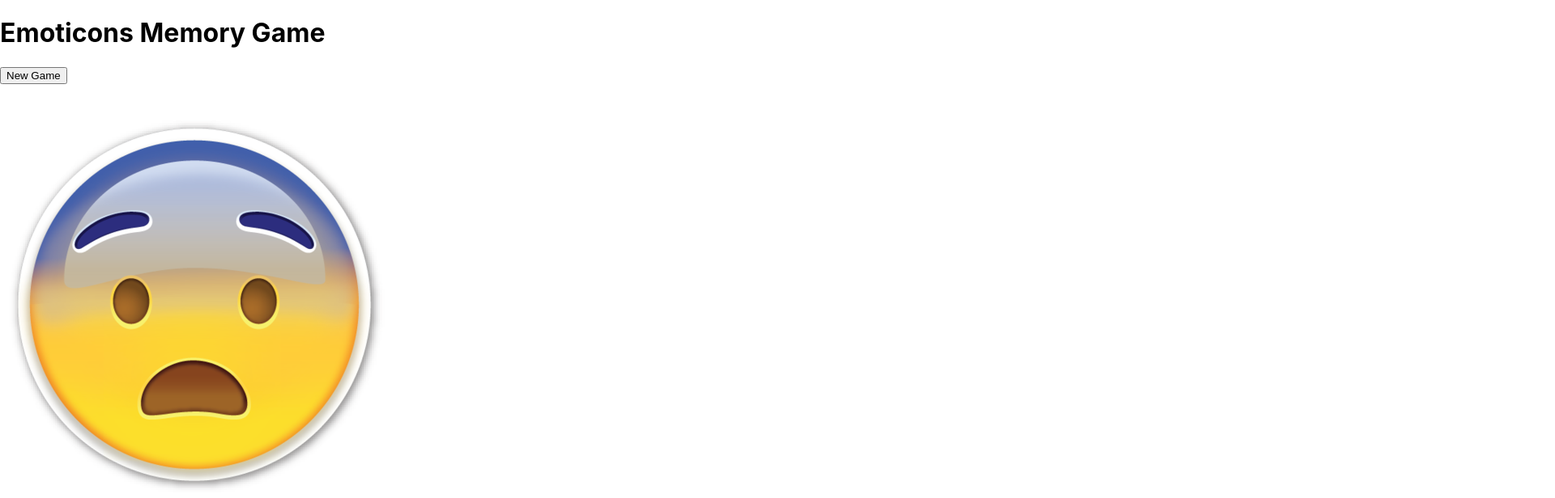
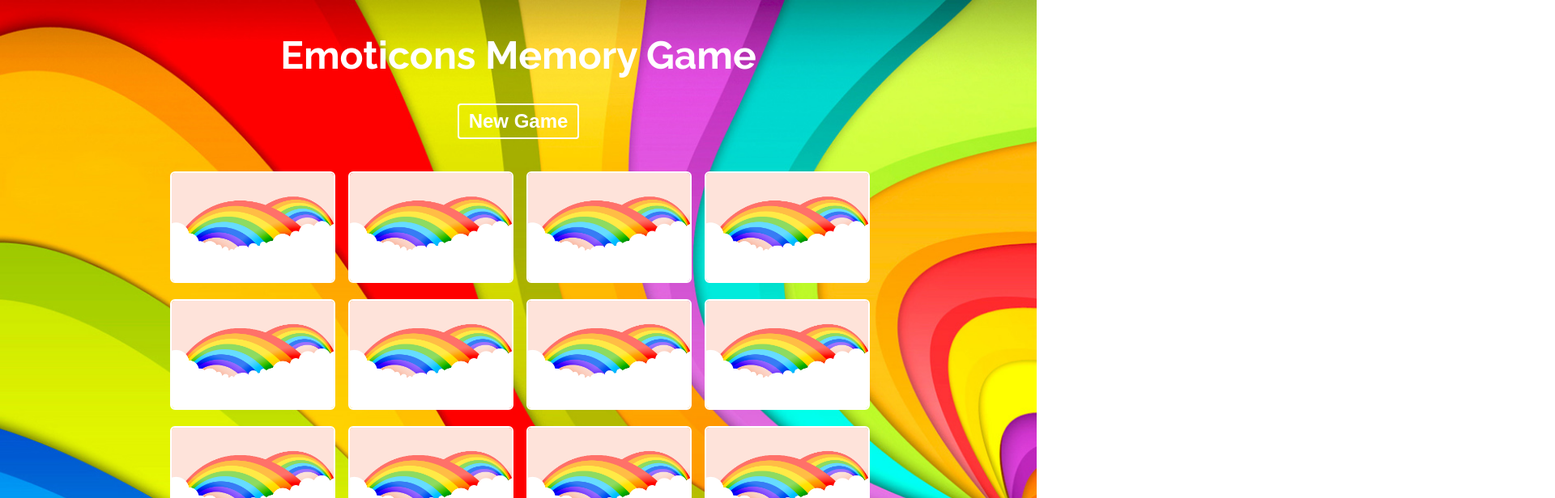
Before and after one commit to Taner940706/emoticons-memory-game, a React (Create React App) app in the folder memory-game/: page / in a window 1280 px wide. Shown: the top 616 px of the page at 81% size, 1920 px wide, since content can reach past the window. Built offline with nearby package versions, Linux system fonts and the light colour scheme.

Commit message:
add .css

```diff
--- a/memory-game/src/App.css
+++ b/memory-game/src/App.css
@@ -1,6 +1,25 @@
-.card-grid{
+.App {
+    max-width: 860px;
+    margin: 40px auto;
+  }
+  button {
+    background: none;
+    border: 2px solid #fff;
+    padding: 6px 12px;
+    border-radius: 4px;
+    color: #fff;
+    font-weight: bold;
+    cursor: pointer;
+    font-size: 1em;
+  }
+  button:hover {
+    background: #c23866;
+    color: #fff;
+  }
+
+  .card-grid {
     margin-top: 40px;
     display: grid;
     grid-template-columns: 1fr 1fr 1fr 1fr;
     grid-gap: 20px;
-}
+  }
--- a/memory-game/src/App.js
+++ b/memory-game/src/App.js
@@ -8,8 +8,8 @@ const cardImages = [
   {"src": "/images/love-hearts-eyes.png", matched: false},
   {"src": "/images/sad-crying.png", matched: false},
   {"src": "/images/smiley.png", matched: false},
-  {"src": "/images/smilling-face-with-sunglasses.png", matched: false},
-  {"src": "/images/amused-face.png", matched: false},
+  {"src": "/images/smiling-face-with-sunglasses.png", matched: false},
+  {"src": "/images/unamused-face.png", matched: false},
   {"src": "/images/wink.png", matched: false},
 ]
 
--- /dev/null
+++ b/memory-game/src/components/Card.css
@@ -0,0 +1,30 @@
+.card {
+    position: relative;
+}
+.card img{
+    width: 100%;
+    display: block;
+    border: 2px solid #fff;
+    border-radius: 6px;
+}
+
+.card .front {
+    transform: rotateX(90deg);
+    transition: all ease-in 0.2s;
+    position: absolute;
+}
+
+.flipped .front {
+    transform: rotateX(0deg);
+    transition-delay: 0.2s;
+}
+
+.card .back {
+    transition: all ease-in 0.2s;
+    transition-delay: 0.2s;
+}
+
+.flipped .back {
+    transform: rotateX(90deg);
+    transition-delay: 0s;
+}
--- a/memory-game/src/components/Card.js
+++ b/memory-game/src/components/Card.js
@@ -1,4 +1,5 @@
 import React from 'react'
+import './Card.css'
 
 export default function Card({card, handleChoice, flipped, disabled}) {
   const handleClick = () => {
--- a/memory-game/src/index.css
+++ b/memory-game/src/index.css
@@ -1,13 +1,13 @@
+@import url('https://fonts.googleapis.com/css2?family=Raleway:wght@100;200;300;400;500;600;700;800&display=swap');
+
+/* base styles */
 body {
+  font-family: Raleway, sans-serif;
   margin: 0;
-  font-family: -apple-system, BlinkMacSystemFont, 'Segoe UI', 'Roboto', 'Oxygen',
-    'Ubuntu', 'Cantarell', 'Fira Sans', 'Droid Sans', 'Helvetica Neue',
-    sans-serif;
-  -webkit-font-smoothing: antialiased;
-  -moz-osx-font-smoothing: grayscale;
+  font-size: 1.5em;
+  text-align: center;
+  background-image: url('colorful.jpg');
+  background-repeat: no-repeat;
+  background-size: cover;
+  color: #fff;
 }
-
-code {
-  font-family: source-code-pro, Menlo, Monaco, Consolas, 'Courier New',
-    monospace;
-}
```
Also changed, not shown: memory-game/src/colorful.jpg (added).
